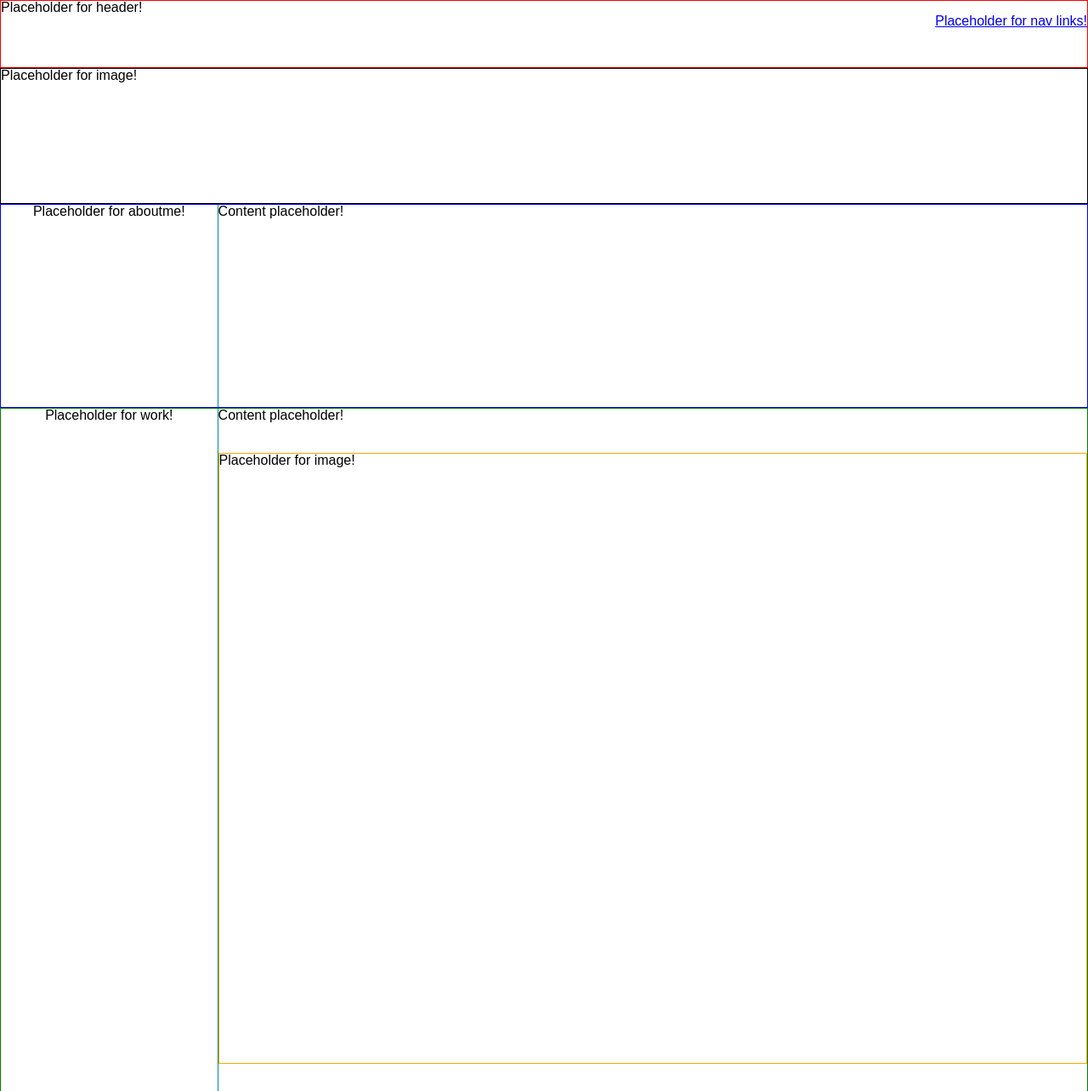
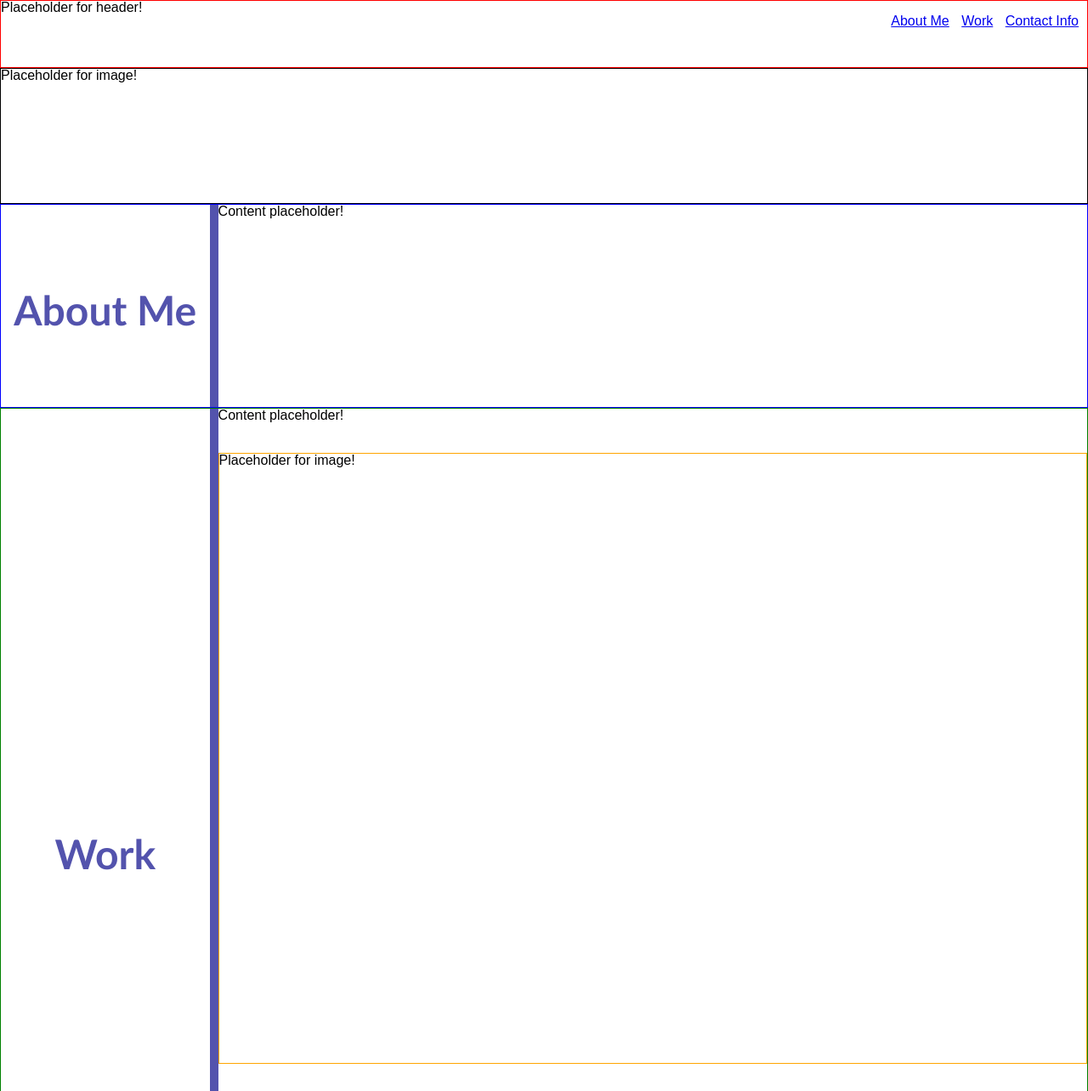
Before and after one commit to Lucas-Saaler/Portfolio, a plain HTML site: page index.html in a window 1280 px wide. Shown: the top 1284 px of the page at 85% size. Drawn offline with Linux system fonts and the light colour scheme.

Commit message:
Added more detail to the title sections and added functionality to nav links

```diff
--- a/assets/style.css
+++ b/assets/style.css
@@ -1,3 +1,7 @@
+:root{
+    --primary: rgb(83, 83, 173)
+}
+
 header{
     border: 1px solid red;
     height: 10vh;
@@ -5,12 +9,22 @@ header{
 
 header nav{
     text-align: right;
+}
+
+header nav ul li{
     display: inline;
+    margin-right:10px;
+}
+
+h1{
+    font-size:300%;
+    font-family:'Trebuchet MS', 'Lucida Sans Unicode', 'Lucida Grande', 'Lucida Sans', Arial, sans-serif;
+    color:var(--primary);
 }
 
 .title{
     flex-basis:20%;
-    border-right:1px solid darkcyan;
+    border-right:10px solid var(--primary);
     text-align: center;
 }
 
@@ -38,11 +52,19 @@ header nav{
     flex-wrap: wrap;
 }
 
+#AboutH1{
+    margin-top: 100px;
+}
+
 #work{
     border: 1px solid green;
     height: 150vh;
     display:flex;
     flex-wrap: wrap;
+}
+
+#WorkH1{
+    margin-top: 500px;
 }
 
 #contactinfo{
@@ -52,6 +74,10 @@ header nav{
     flex-wrap: wrap;
 }
 
+#ContactH1{
+    margin-top:75px;
+}
+
 #bigger-picture{
     flex-basis:100%;
     border:1px solid orange;
--- a/index.html
+++ b/index.html
@@ -14,7 +14,9 @@
         Placeholder for header!
         <nav>
             <ul>
-                <li><a href="#">Placeholder for nav links!</a></li>
+                <li><a href="#AboutH1">About Me</a></li>
+                <li><a href="#WorkH1">Work</a></li>
+                <li><a href="#ContactH1">Contact Info</a></li>
             </ul>
         </nav>
     </header>
@@ -25,7 +27,9 @@
     <main>
         <section id="aboutme">
             <section class="title">
-                Placeholder for aboutme!
+                <h1 id="AboutH1">
+                    About Me
+                </h1>
             </section>
             <section class="content">
                 Content placeholder!
@@ -33,7 +37,9 @@
         </section>
         <section id="work">
             <section class="title">
-                Placeholder for work!
+                <h1 id="WorkH1">
+                    Work
+                </h1>
             </section>
             <section class="content">
                 Content placeholder!
@@ -62,7 +68,9 @@
         </section>
         <section id="contactinfo">
             <section class="title">
-                Placeholder for contactinfo!
+                <h1 id="ContactH1">
+                    Contact Info
+                </h1>
             </section>
             <section class="content">
                 Content placeholder!
```
